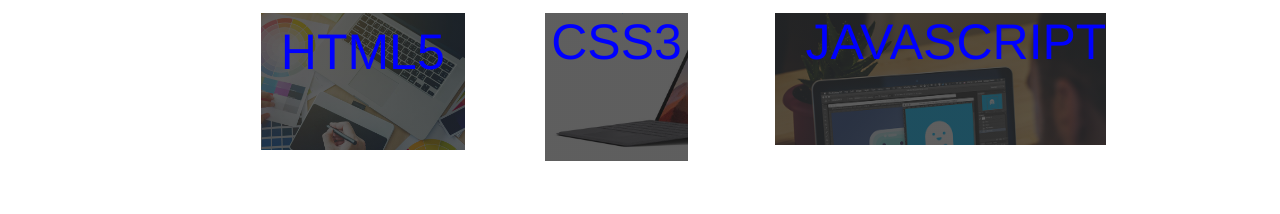
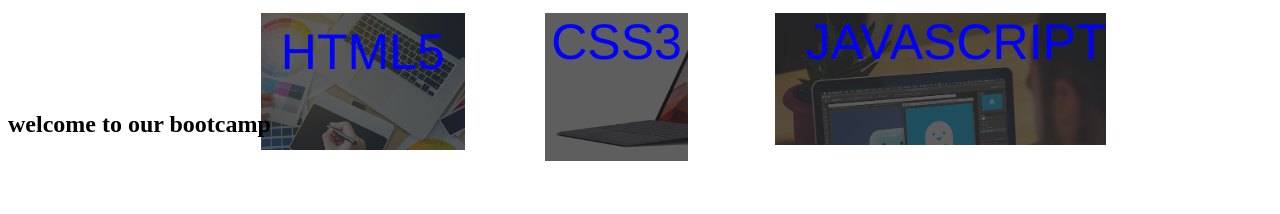
Before and after one commit to buhari44/ALL, a plain HTML site: page index1.html in a window 1280 px wide. Shown: the part 710-924 px from the top of the page. Drawn offline with Linux system fonts and the light colour scheme.

Commit message:
added header to bootcamp section

```diff
--- a/index1.html
+++ b/index1.html
@@ -178,7 +178,9 @@
              <div class="img2">CSS3</div>
              <div class="img3">JAVASCRIPT</div>
          </div>
-         <div class="boot"></div>
+         <div class="boot">
+             <h2>welcome to our bootcamp</h2>
+         </div>
      </div>
     <div class="contact">
           <form action="">
```
